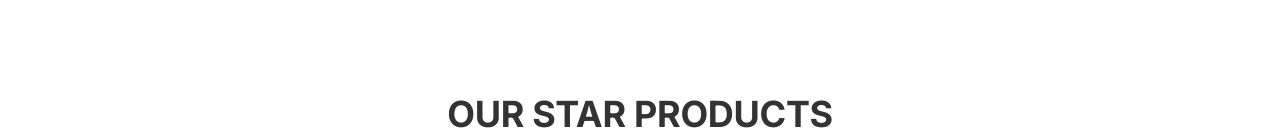
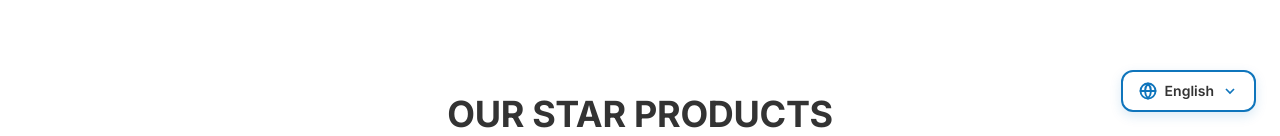
Before and after one commit to RaghavSobti37/destiny-global, a Next.js app: page / in a window 1280 px wide. Shown: the part 664-800 px from the top of the page. Built offline with nearby package versions, Linux system fonts and the light colour scheme.

Commit message:
feat: implement custom styled google translate dropdown component with country-based language detection

```diff
--- a/app/globals.css
+++ b/app/globals.css
@@ -403,3 +403,135 @@ img {
 .footer-link:hover {
   color: #fcb040;
 }
+
+/* ==================== GOOGLE TRANSLATE WIDGET ==================== */
+#google_translate_element {
+  display: none !important;
+}
+
+.skiptranslate {
+  display: none !important;
+}
+
+iframe.goog-te-banner-frame {
+  display: none !important;
+}
+
+body {
+  top: 0 !important;
+}
+
+/* Hide Google's original tooltip/popup window styling if possible */
+.goog-tooltip {
+  display: none !important;
+}
+.goog-tooltip:hover {
+  display: none !important;
+}
+.goog-text-highlight {
+  background-color: transparent !important;
+  box-shadow: none !important;
+}
+
+/* Custom Translate Dropdown Styling */
+.custom-translate-container {
+  position: fixed;
+  bottom: 24px;
+  right: 24px;
+  z-index: 9999;
+  font-family: 'Inter', sans-serif;
+}
+
+.custom-translate-button {
+  background-color: #ffffff;
+  color: #0f75bc;
+  border: 2px solid #0f75bc;
+  border-radius: 12px; /* Matching the buttons! */
+  box-shadow: 0 4px 12px rgba(15, 117, 188, 0.15);
+  padding: 8px 16px;
+  display: flex;
+  align-items: center;
+  gap: 8px;
+  font-weight: 600;
+  font-size: 14px;
+  cursor: pointer;
+  transition: all 0.3s ease;
+}
+
+.custom-translate-button:hover {
+  border-color: #0f75bc;
+  background-color: #f0f7ff;
+  box-shadow: 0 6px 20px rgba(15, 117, 188, 0.25);
+  transform: translateY(-2px);
+}
+
+.translate-globe-icon {
+  color: #0f75bc;
+  flex-shrink: 0;
+}
+
+.current-lang-text {
+  color: #333333;
+  font-weight: 600;
+}
+
+.translate-arrow-icon {
+  color: #0f75bc;
+  transition: transform 0.3s ease;
+}
+
+.translate-arrow-icon.open {
+  transform: rotate(180deg);
+}
+
+/* Custom Dropdown List */
+.custom-translate-dropdown {
+  position: absolute;
+  bottom: 100%;
+  right: 0;
+  margin-bottom: 12px;
+  background-color: #ffffff;
+  border: 1px solid #e2e8f0;
+  border-radius: 12px;
+  box-shadow: 0 10px 25px rgba(0, 0, 0, 0.15);
+  width: 180px;
+  padding: 8px 0;
+  list-style: none;
+  animation: slideUp 0.2s cubic-bezier(0.16, 1, 0.3, 1);
+}
+
+.dropdown-item-button {
+  width: 100%;
+  text-align: left;
+  padding: 10px 16px;
+  background: none;
+  border: none;
+  font-family: inherit;
+  font-size: 14px;
+  font-weight: 500;
+  color: #333333;
+  cursor: pointer;
+  transition: all 0.2s ease;
+}
+
+.dropdown-item-button:hover {
+  background-color: #f0f7ff;
+  color: #0f75bc;
+}
+
+.dropdown-item-button.active {
+  background-color: #0f75bc;
+  color: #ffffff;
+  font-weight: 600;
+}
+
+@keyframes slideUp {
+  from {
+    opacity: 0;
+    transform: translateY(8px);
+  }
+  to {
+    opacity: 1;
+    transform: translateY(0);
+  }
+}
--- a/app/layout.js
+++ b/app/layout.js
@@ -1,5 +1,7 @@
 import { Inter } from 'next/font/google'
 import './globals.css'
+import GoogleTranslate from '@/components/ui/GoogleTranslate'
+
 
 const inter = Inter({
   subsets: ['latin'],
@@ -87,6 +89,7 @@ export default function RootLayout({ children }) {
       </head>
       <body className={inter.className}>
         {children}
+        <GoogleTranslate />
       </body>
     </html>
   )
--- /dev/null
+++ b/components/ui/GoogleTranslate.js
@@ -0,0 +1,161 @@
+'use client'
+
+import { useEffect, useState, useRef } from 'react'
+import Script from 'next/script'
+
+const languageNames = {
+  en: 'English',
+  hi: 'हिन्दी (Hindi)',
+  mr: 'मराठी (Marathi)',
+  fr: 'Français (French)',
+  de: 'Deutsch (German)',
+  es: 'Español (Spanish)',
+  it: 'Italiano (Italian)',
+  zh: '中文 (Chinese)',
+  ja: '日本語 (Japanese)',
+  ko: '한국어 (Korean)',
+  ar: 'العربية (Arabic)',
+}
+
+export default function GoogleTranslate() {
+  const [mounted, setMounted] = useState(false)
+  const [currentLang, setCurrentLang] = useState('en')
+  const [isOpen, setIsOpen] = useState(false)
+  const [languages, setLanguages] = useState(['en', 'hi', 'mr'])
+  const containerRef = useRef(null)
+
+  useEffect(() => {
+    setMounted(true)
+
+    // Detect timezone and restrict languages based on country/region
+    let langList = ['en']
+    try {
+      const tz = Intl.DateTimeFormat().resolvedOptions().timeZone
+      if (tz === 'Asia/Kolkata' || tz === 'Asia/Calcutta') {
+        langList = ['en', 'hi', 'mr']
+      } else if (tz.startsWith('Europe/')) {
+        langList = ['en', 'fr', 'de', 'es', 'it']
+      } else if (tz.startsWith('Asia/')) {
+        langList = ['en', 'zh', 'ja', 'ko']
+      } else if (tz.startsWith('Africa/')) {
+        langList = ['en', 'fr', 'ar']
+      } else {
+        langList = ['en', 'hi', 'mr'] // Default fallback
+      }
+    } catch (e) {
+      langList = ['en', 'hi', 'mr']
+    }
+    setLanguages(langList)
+
+    // Add global init function
+    window.googleTranslateElementInit = () => {
+      new window.google.translate.TranslateElement(
+        {
+          pageLanguage: 'en',
+          includedLanguages: langList.filter(l => l !== 'en').join(','),
+          layout: window.google.translate.TranslateElement.InlineLayout.SIMPLE,
+          autoDisplay: false,
+        },
+        'google_translate_element'
+      )
+    }
+
+    // Handle clicks outside the dropdown to close it
+    const handleClickOutside = (event) => {
+      if (containerRef.current && !containerRef.current.contains(event.target)) {
+        setIsOpen(false)
+      }
+    }
+    document.addEventListener('mousedown', handleClickOutside)
+    return () => document.removeEventListener('mousedown', handleClickOutside)
+  }, [])
+
+  // Sync translation when selected language changes
+  const handleLanguageChange = (langCode) => {
+    setCurrentLang(langCode)
+    setIsOpen(false)
+
+    // Programmatically select language in Google Translate hidden dropdown
+    const selectEl = document.querySelector('.goog-te-combo')
+    if (selectEl) {
+      if (langCode === 'en') {
+        // To restore to English, we clear selection or trigger restored state
+        selectEl.value = ''
+      } else {
+        selectEl.value = langCode
+      }
+      selectEl.dispatchEvent(new Event('change'))
+    }
+  }
+
+  if (!mounted) return null
+
+  return (
+    <>
+      {/* Hidden Google Translate Widget */}
+      <div id="google_translate_element" style={{ display: 'none' }} />
+
+      {/* Custom Styled Dropdown */}
+      <div className="custom-translate-container" ref={containerRef}>
+        <button
+          className="custom-translate-button"
+          onClick={() => setIsOpen(!isOpen)}
+          aria-haspopup="listbox"
+          aria-expanded={isOpen}
+        >
+          <svg
+            stroke="currentColor"
+            fill="none"
+            strokeWidth="2.5"
+            viewBox="0 0 24 24"
+            strokeLinecap="round"
+            strokeLinejoin="round"
+            className="translate-globe-icon"
+            height="18"
+            width="18"
+            xmlns="http://www.w3.org/2000/svg"
+          >
+            <circle cx="12" cy="12" r="10" />
+            <line x1="2" y1="12" x2="22" y2="12" />
+            <path d="M12 2a15.3 15.3 0 0 1 4 10 15.3 15.3 0 0 1-4 10 15.3 15.3 0 0 1-4-10 15.3 15.3 0 0 1 4-10z" />
+          </svg>
+          <span className="current-lang-text">
+            {languageNames[currentLang] || 'English'}
+          </span>
+          <svg
+            stroke="currentColor"
+            fill="none"
+            strokeWidth="2.5"
+            viewBox="0 0 24 24"
+            className={`translate-arrow-icon ${isOpen ? 'open' : ''}`}
+            height="16"
+            width="16"
+            xmlns="http://www.w3.org/2000/svg"
+          >
+            <polyline points="6 9 12 15 18 9" />
+          </svg>
+        </button>
+
+        {isOpen && (
+          <ul className="custom-translate-dropdown" role="listbox">
+            {languages.map((langCode) => (
+              <li key={langCode} role="option" aria-selected={currentLang === langCode}>
+                <button
+                  className={`dropdown-item-button ${currentLang === langCode ? 'active' : ''}`}
+                  onClick={() => handleLanguageChange(langCode)}
+                >
+                  {languageNames[langCode]}
+                </button>
+              </li>
+            ))}
+          </ul>
+        )}
+      </div>
+
+      <Script
+        src="//translate.google.com/translate_a/element.js?cb=googleTranslateElementInit"
+        strategy="afterInteractive"
+      />
+    </>
+  )
+}
--- a/package.json
+++ b/package.json
@@ -1,6 +1,6 @@
 {
   "name": "destiny-global",
-  "version": "0.1.6",
+  "version": "0.1.7",
   "private": true,
   "scripts": {
     "dev": "next dev",
```
Also changed, not shown: 2 other files (tests, documents, lock files or other folders).
